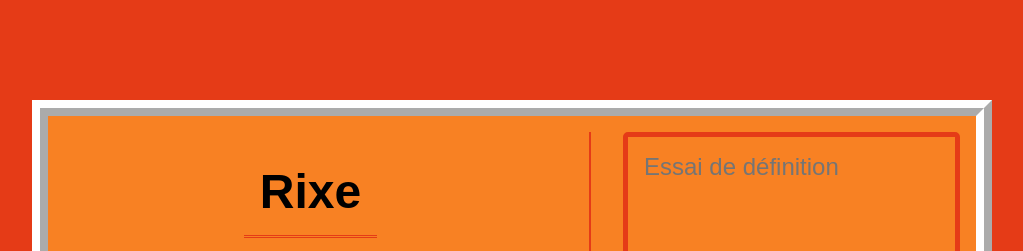
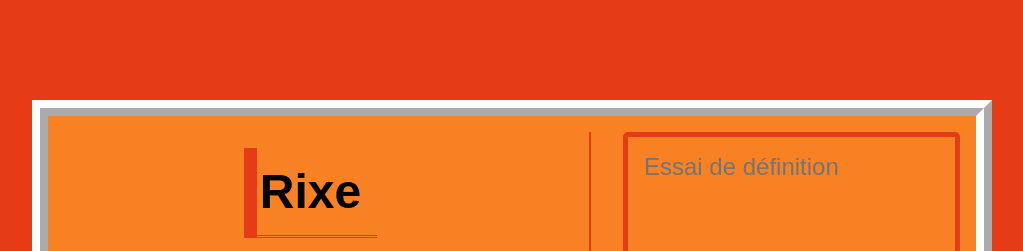
Before and after one commit to zenpoxa/Vocalize, a website built with Vite: page index.html in a window 1280 px wide. Shown: the top 251 px of the page, without its empty margins (128-1151 px from the left). Built offline with nearby package versions, Linux system fonts and the light colour scheme.

Commit message:
début animation du mot à définir

```diff
--- a/index.html
+++ b/index.html
@@ -17,7 +17,12 @@
       <div>
 
         <div>
-          <p id="word-to-define"> MOTDEFINIR</p>
+
+          <div>
+            <p id="word-to-define"></p>
+            <div></div>
+          </div>
+
           <details>
             <summary>Définition (LaRousse)</summary>
             <p id="word-definition">blabla</p>
--- a/main.js
+++ b/main.js
@@ -4,7 +4,6 @@
 var dico = {
     "Rixe" : "nf. Querelle accompagnée d'injures et de coups ; bagarre.",
     "Houppelande" : "nf. Ample manteau sans manches.",
-
 }
 
 /****************************
--- a/styles.scss
+++ b/styles.scss
@@ -74,6 +74,11 @@ body {
 
                 padding: 1rem;
 
+                    // Mot à définir
+                &>div:first-of-type {
+
+                    position: relative;
+
                     &>#word-to-define {
                         font-weight: bolder;
                         text-align: center;
@@ -82,6 +87,22 @@ body {
                         padding: 1rem;
 
                         border-bottom: 3px double var(--primary-color);
+                    }
+                    &>div {
+                        position: absolute;
+                        left: 0;
+                        top: 0;
+                        height: 100%;
+                        width: 10%;
+                        background-color: var(--primary-color);
+
+                        transition: width .5s;
+                        transition-timing-function: cubic-bezier(1,.01,.6,.6);
+
+                        &:hover {
+                            width: 100%;
+                        }
+                    }
                 }
 
                 &>details {
```
Lines whose indentation alone changed are shown as unchanged.
